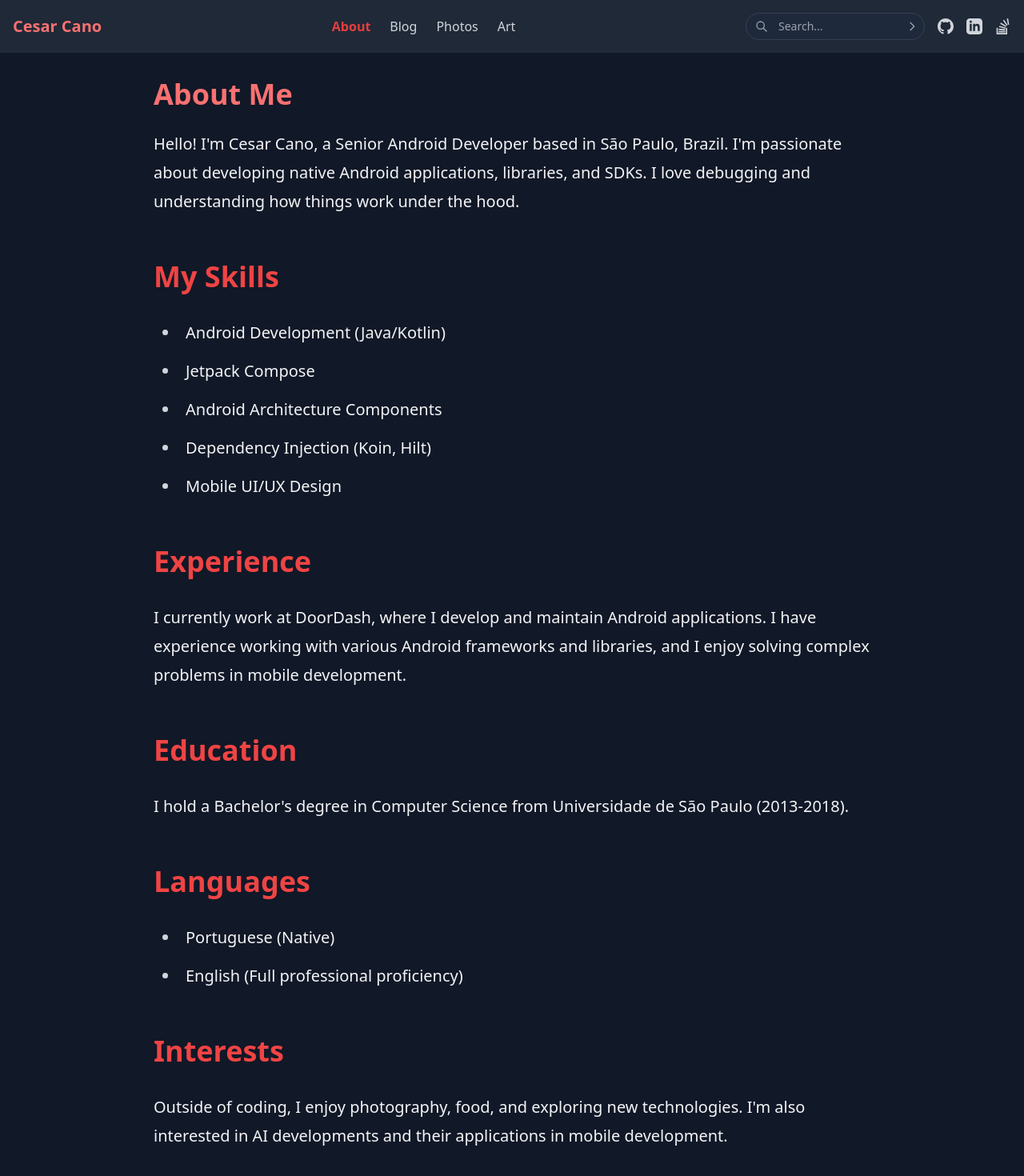
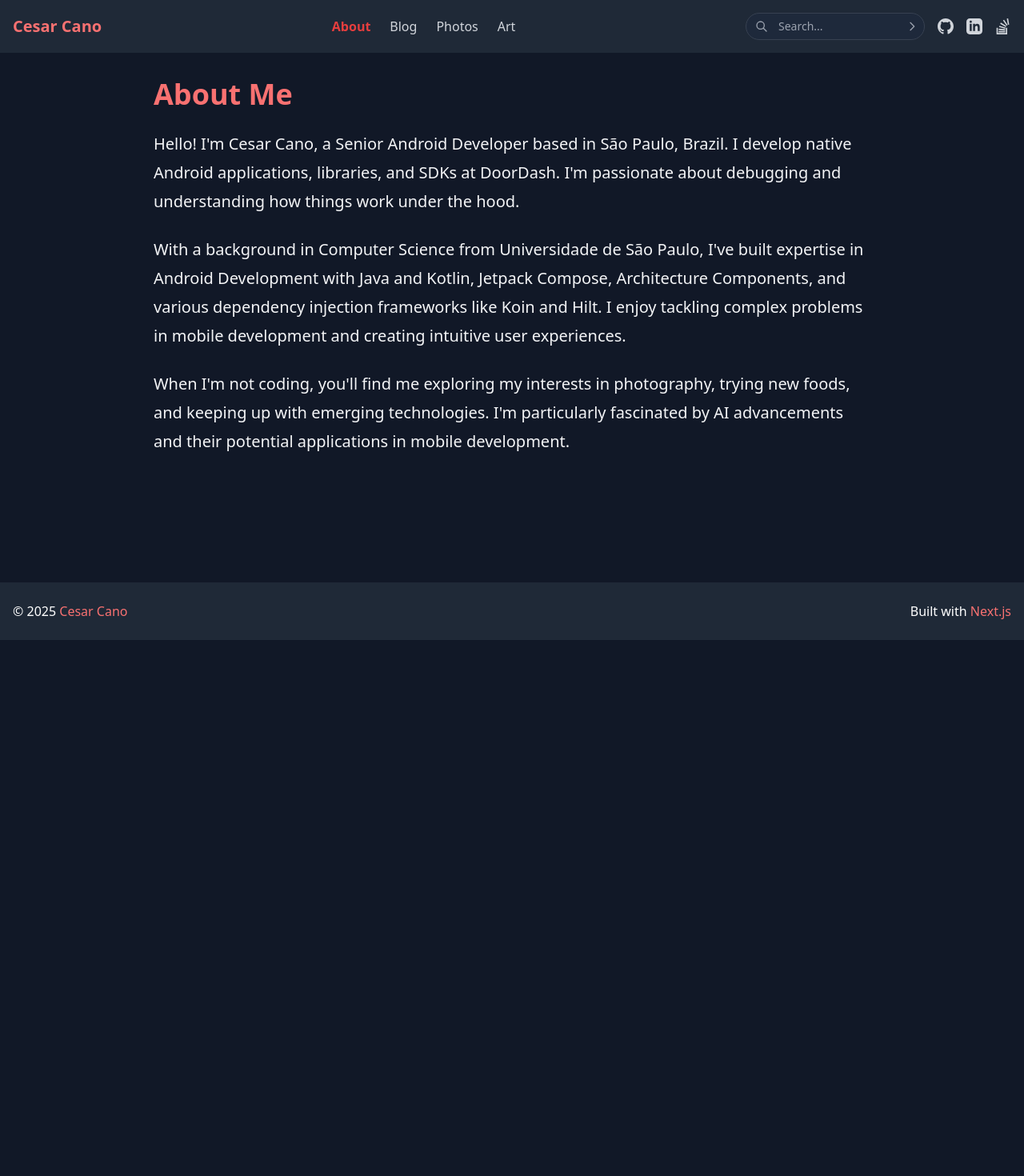
Before and after one commit to cesonha/cesonha.github.io, a Next.js app: page /about in a window 1280 px wide. Shown: the top 1470 px of the page at 80% size. After the commit the page ends 800 px from the top, so only its background shows below. Built offline with nearby package versions, Linux system fonts and the light colour scheme.

Commit message:
refactor: Simplify About page with fluid, conversational content

```diff
--- a/pages/about.js
+++ b/pages/about.js
@@ -5,42 +5,22 @@ export default function About() {
 
       <div className="prose lg:prose-xl max-w-none">
         <p>
-          Hello! I'm Cesar Cano, a Senior Android Developer based in São Paulo, Brazil. I'm passionate about
-          developing native Android applications, libraries, and SDKs. I love debugging and understanding
+          Hello! I'm Cesar Cano, a Senior Android Developer based in São Paulo, Brazil. I develop native
+          Android applications, libraries, and SDKs at DoorDash. I'm passionate about debugging and understanding
           how things work under the hood.
         </p>
 
-        <h2>My Skills</h2>
-        <ul>
-          <li>Android Development (Java/Kotlin)</li>
-          <li>Jetpack Compose</li>
-          <li>Android Architecture Components</li>
-          <li>Dependency Injection (Koin, Hilt)</li>
-          <li>Mobile UI/UX Design</li>
-        </ul>
-
-        <h2>Experience</h2>
         <p>
-          I currently work at DoorDash, where I develop and maintain Android applications.
-          I have experience working with various Android frameworks and libraries, and I enjoy
-          solving complex problems in mobile development.
+          With a background in Computer Science from Universidade de São Paulo, I've built expertise in
+          Android Development with Java and Kotlin, Jetpack Compose, Architecture Components, and various
+          dependency injection frameworks like Koin and Hilt. I enjoy tackling complex problems in mobile
+          development and creating intuitive user experiences.
         </p>
 
-        <h2>Education</h2>
         <p>
-          I hold a Bachelor's degree in Computer Science from Universidade de São Paulo (2013-2018).
-        </p>
-
-        <h2>Languages</h2>
-        <ul>
-          <li>Portuguese (Native)</li>
-          <li>English (Full professional proficiency)</li>
-        </ul>
-
-        <h2>Interests</h2>
-        <p>
-          Outside of coding, I enjoy photography, food, and exploring new technologies.
-          I'm also interested in AI developments and their applications in mobile development.
+          When I'm not coding, you'll find me exploring my interests in photography, trying new foods,
+          and keeping up with emerging technologies. I'm particularly fascinated by AI advancements and
+          their potential applications in mobile development.
         </p>
       </div>
     </div>
```
